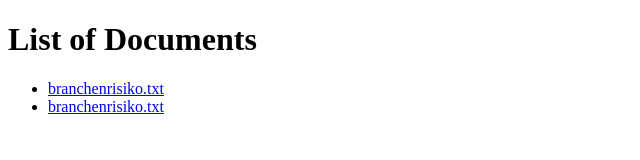
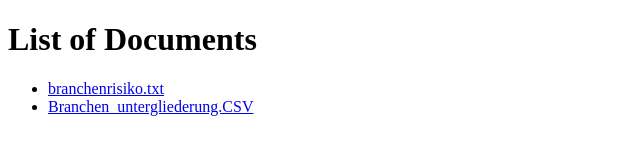
Before and after one commit to KingTurbo/stock_data, a plain HTML site: page index.html in a window 1280 px wide. Shown: the whole page, without its empty margins (0-640 px from the left). Drawn offline with Linux system fonts and the light colour scheme.

Commit message:
Update index.html

```diff
--- a/index.html
+++ b/index.html
@@ -7,7 +7,7 @@
 	<h1>List of Documents</h1>
 	<ul>
 		<li><a href="sectorrisk_aktuell.txt">branchenrisiko.txt</a></li>
-		<li><a href="Branchen_untergliederung.txt">branchenrisiko.txt</a></li>
+		<li><a href="Branchen_untergliederung.CSV">Branchen_untergliederung.CSV</a></li>
 	</ul>
 </body>
 </html>
```
